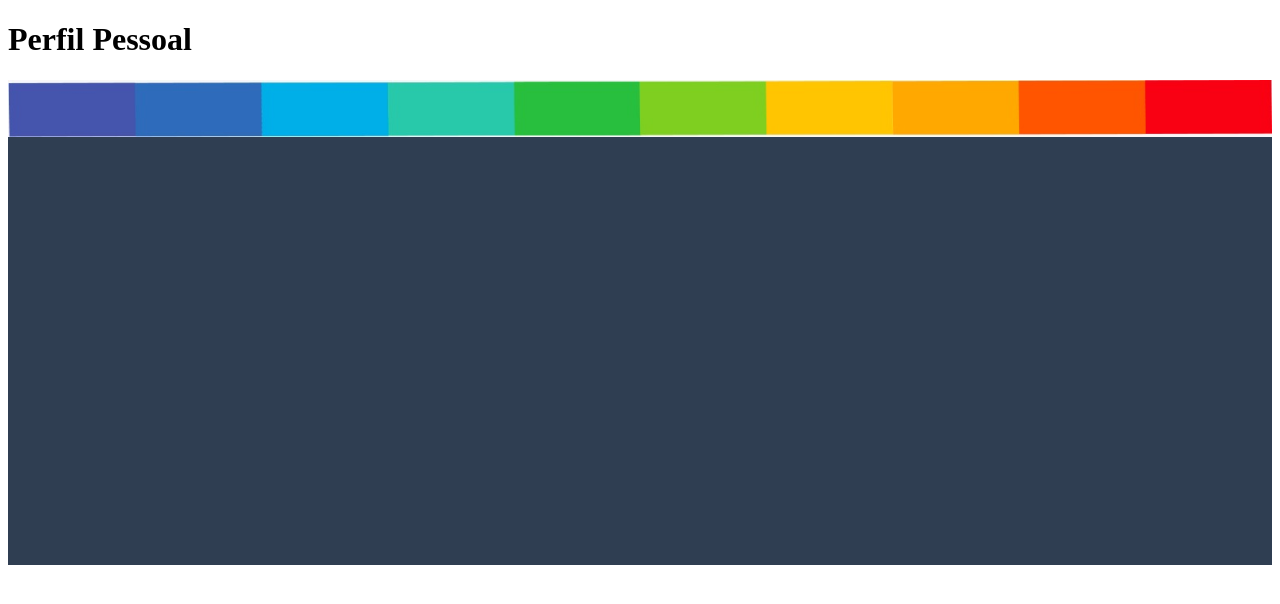
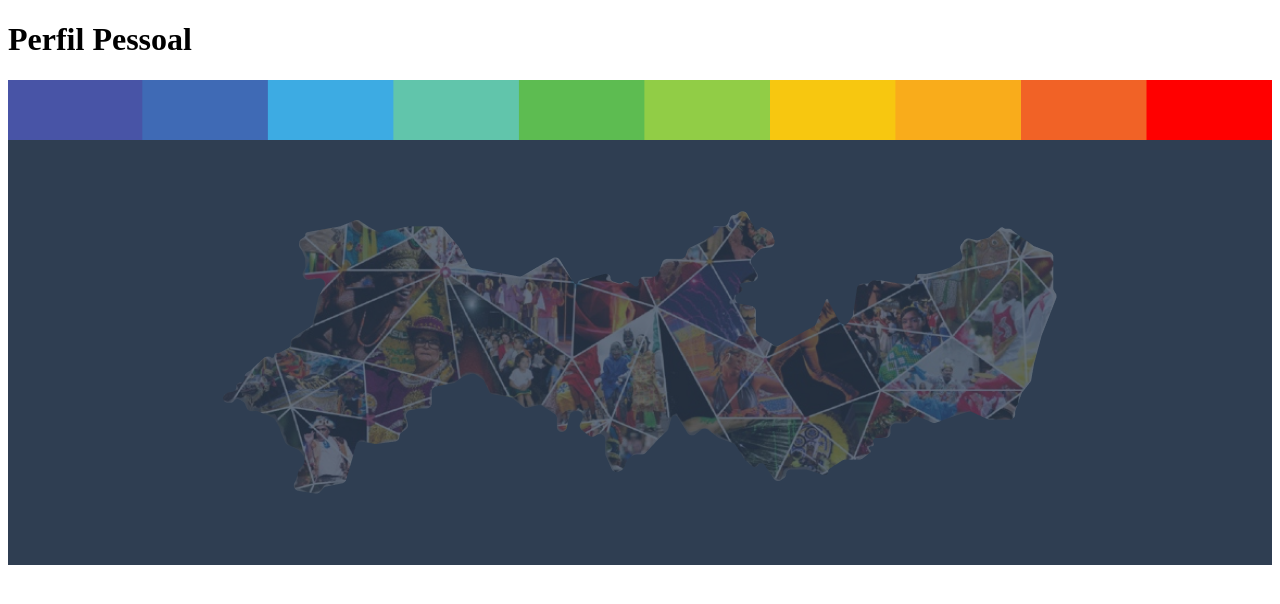
Before and after one commit to Squad11Unit/fundarpe_unit, a React (Create React App) app: page /perfil in a window 1280 px wide. Shown: the top 604 px of the page. Built offline with nearby package versions, Linux system fonts and the light colour scheme.

Commit message:
adicionando a bandeira de pernambuco

```diff
--- a/src/components/Footer/index.js
+++ b/src/components/Footer/index.js
@@ -1,10 +1,20 @@
 import { ContainerFooter } from "./styled";
-import rodape from "../../Assets/Footer/rodape.jpg"
+import rodape from "../../Assets/Footer/Barra colorida footer.png"
+import mapaPernambuco from "../../Assets/Footer/Mapa pernambuco footer.png"
 
 const Footer = () => (
     <ContainerFooter>
-        <img src={rodape} alt="barra colorida do rodapé"/>
+
+            <div className="barra-colorida" >
+                <img src={rodape} alt="barra colorida do rodapé" className="colorido-rodape"/>
+            </div>
+            <div className="bandeira-pernambuco">
+                <img src={mapaPernambuco} alt="mapa de Pernambuco" className="mapa-pernambuco"/>
+            </div>
+
+
     </ContainerFooter>
+
 );
 
 export default Footer;
--- a/src/components/Footer/styled.js
+++ b/src/components/Footer/styled.js
@@ -1,13 +1,31 @@
 import styled from "styled-components";
 
 export const ContainerFooter = styled.div`
+    *{
+        margin: 0;
+        padding: 0;
+    }
+
     width: 100%;
-    height: 485px;
+    height: 30.313rem;
     background-color: #2F3E52;
+    display: flex;
+    flex-wrap: wrap;
+    justify-content: center;
 
 
-    img{
+
+    .barra-colorida > img{
+        display: flex;
+        justify-content: center;
         width: 100%;
+        height: 60.274px;
+    }
+    .bandeira-pernambuco > img{
+        display: flex;
+        justify-content: center;
+        width: 100%;
+        opacity: 0.25px;
 
     }
 
```
Also changed, not shown: src/Assets/Footer/Barra colorida footer.png (added), src/Assets/Footer/Mapa pernambuco footer.png (added).
